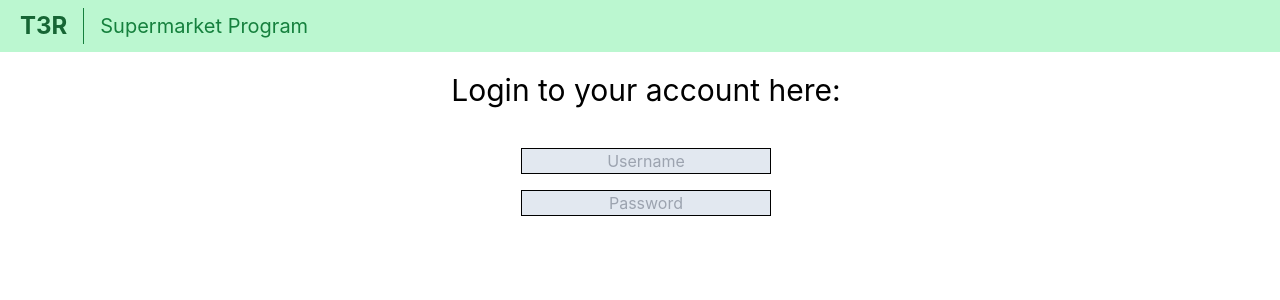
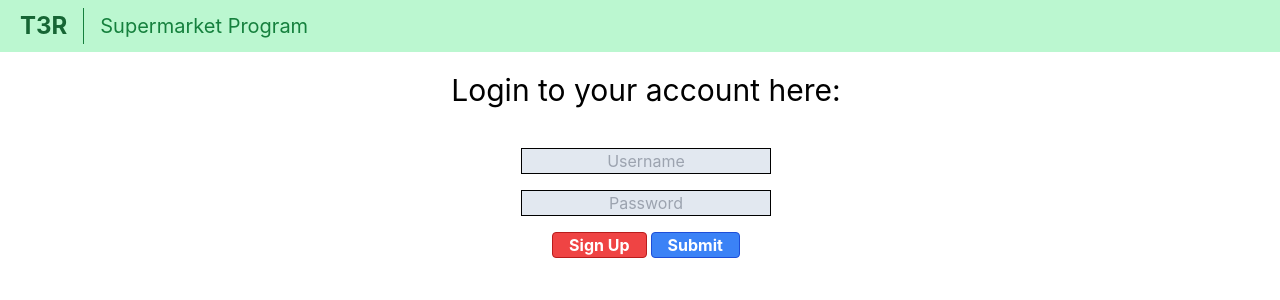
Before and after one commit to Squishyguy10/t3r, a React (Create React App) app in the folder client/: page /login/customer in a window 1280 px wide. Shown: the top 300 px of the page. Built offline with nearby package versions, Linux system fonts and the light colour scheme.

Commit message:
Signup
Started adding screens for signing up.

```diff
--- a/client/src/App.jsx
+++ b/client/src/App.jsx
@@ -3,6 +3,8 @@ import NavBar from './components/NavBar';
 import Main from './components/Main';
 import SupermarketHub from './components/SupermarketHub';
 import Login from './components/Login';
+import SupermarketSignup from './components/SupermarketSignup';
+import CustomerSignup from './components/CustomerSignup';
 import { BrowserRouter as Router, Route, Switch } from 'react-router-dom';
 
 function App() {
@@ -30,6 +32,16 @@ function App() {
             <Login user='customer' />
           </Route>
 
+          <Route exact path='/signup/supermarket'>
+            <SupermarketSignup />
+          </Route>
+
+          <Route exact path='/signup/customer'>
+            <CustomerSignup />
+          </Route>
+
+
+
         </Switch>
       </Router>
 
--- a/client/src/components/Login.jsx
+++ b/client/src/components/Login.jsx
@@ -1,4 +1,5 @@
 import React, { Component } from 'react';
+import { Link } from 'react-router-dom';
 
 class Login extends Component {
 
@@ -11,6 +12,7 @@ class Login extends Component {
         }
 
         this.handleUsernameChange = this.handleUsernameChange.bind(this);
+        this.handlePasswordChange = this.handlePasswordChange.bind(this);
         this.handleSubmit = this.handleSubmit.bind(this);
     }
 
@@ -23,13 +25,14 @@ class Login extends Component {
     }
 
     handleSubmit = (e) => {
-
+        alert(this.state.username + ' ' + this.state.password);
+        // Check with database here
     }
 
     render() {
         return (
             <div className='container px-5 mx-auto text-center lg:px-40'>
-                <form onSubmit={this.handleSubmit}>
+
                 <div className='ml-3 mt-5 pb-56'>
                     <header className='text-3xl font-display pb-10'>
                         Login to your account here:
@@ -43,7 +46,7 @@ class Login extends Component {
                             onChange={this.handleUsernameChange}
                         />
                     </div>
-                        <div>
+                    <div className='pb-4'>
                         <input
                             className='bg-slate-200 hover:bg-slate-300 border border-black'
                             placeholder='Password'
@@ -52,8 +55,18 @@ class Login extends Component {
                             onChange={this.handlePasswordChange}
                         />
                     </div>
+                    <div className='space-x-1'>
+                        <Link to={'/signup/' + this.state.user}>
+                            <button className='bg-red-500 hover:bg-red-700 text-white font-bold px-4 border border-red-700 rounded'>
+                                Sign Up
+                            </button>
+                        </Link>
+                        <button onClick={this.handleSubmit} className='bg-blue-500 hover:bg-blue-700 text-white font-bold px-4 border border-blue-700 rounded'>
+                            Submit
+                        </button>
                     </div>
-                </form>
+
+                </div>
             </div>
         );
     }
--- a/client/src/components/SupermarketHub.jsx
+++ b/client/src/components/SupermarketHub.jsx
@@ -19,7 +19,7 @@ function SupermarketHub() {
             {/*Buttons*/}
             <div className='pb-5'>
                 <Link to='/login/supermarket'>
-                    <button class='bg-red-500 hover:bg-red-700 text-white font-bold py-2 px-4 border border-red-700 rounded'>
+                    <button className='bg-red-500 hover:bg-red-700 text-white font-bold py-2 px-4 border border-red-700 rounded'>
                         Supermarket
                     </button>
                 </Link>
@@ -27,7 +27,7 @@ function SupermarketHub() {
 
             <div>
                 <Link to='/login/customer'>
-                    <button class='bg-red-500 hover:bg-red-700 text-white font-bold py-2 px-4 border border-red-700 rounded'>
+                    <button className='bg-red-500 hover:bg-red-700 text-white font-bold py-2 px-4 border border-red-700 rounded'>
                         Customer
                     </button>
                 </Link>
```
Also changed, not shown: client/src/components/CustomerSignup.jsx (added), client/src/components/SupermarketSignup.jsx (added). Lines whose indentation alone changed are shown as unchanged.
